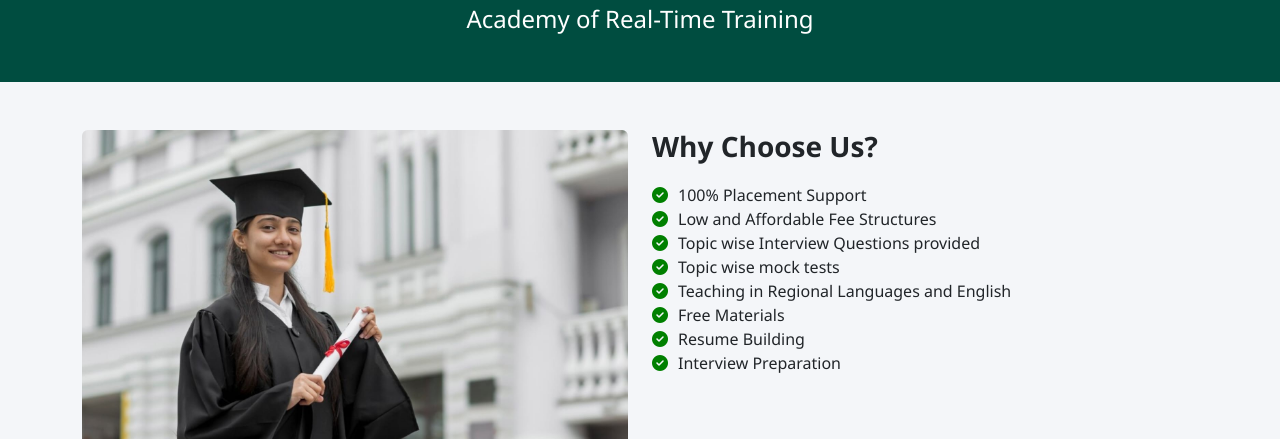
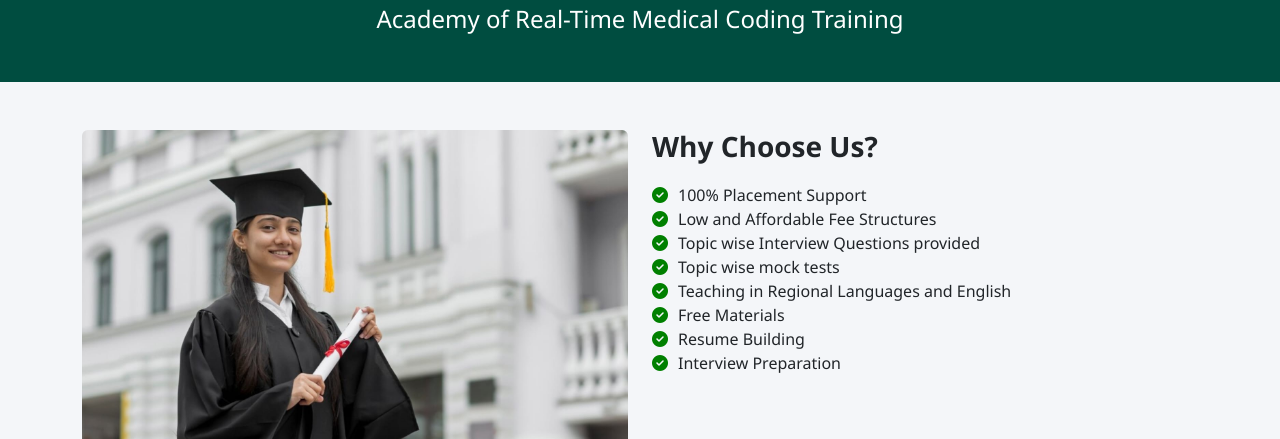
Before and after one commit to manoj7573/smartminds, a plain HTML site: page index.html in a window 1280 px wide. Shown: the part 361-800 px from the top of the page. Drawn offline with nearby package versions, Linux system fonts and the light colour scheme.

Commit message:
Update index.html

```diff
--- a/index.html
+++ b/index.html
@@ -55,7 +55,7 @@
   <div class="header text-center">
     <img src="logo.png" alt="Smart Minds Logo" class="header-logo">
     <h1>SMART MINDS</h1>
-    <h4>Academy of Real-Time Training</h4>
+    <h4>Academy of Real-Time Medical Coding Training</h4>
   </div>
 
   <!-- Main Container -->
```
